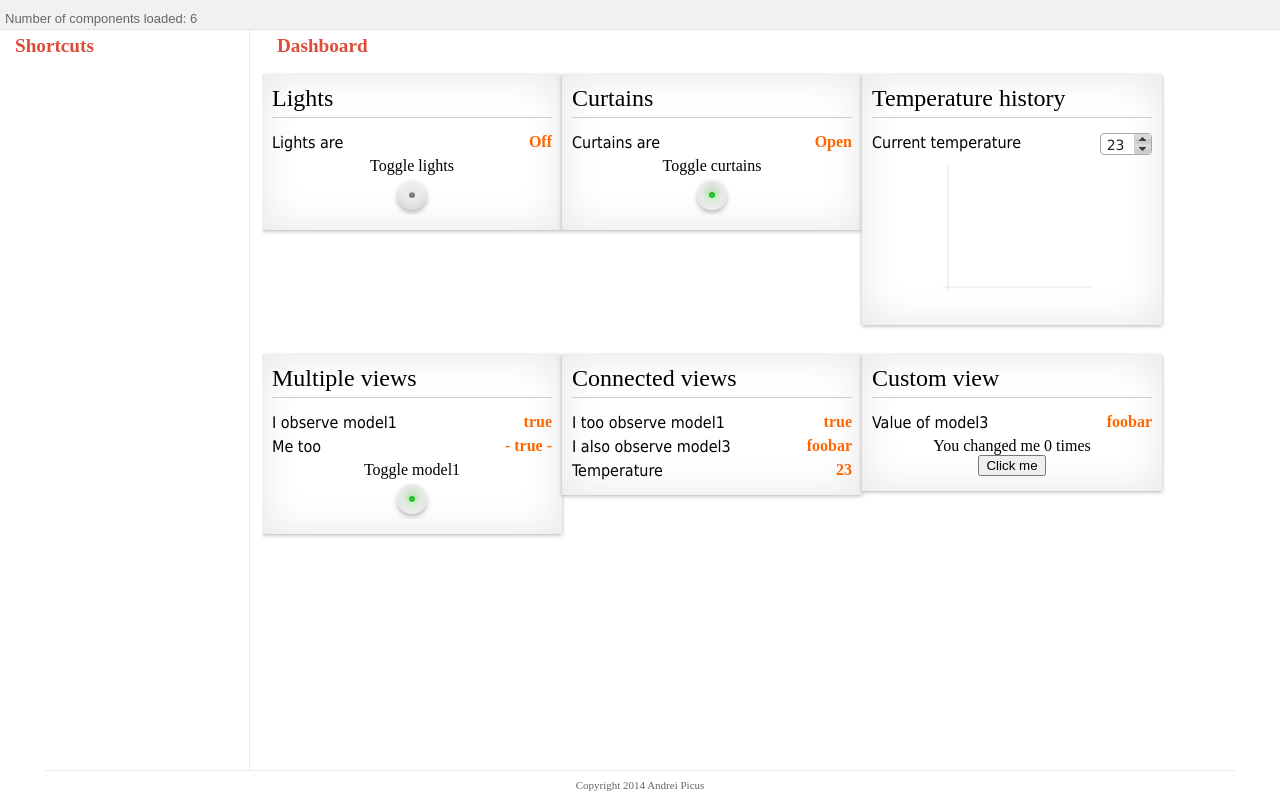
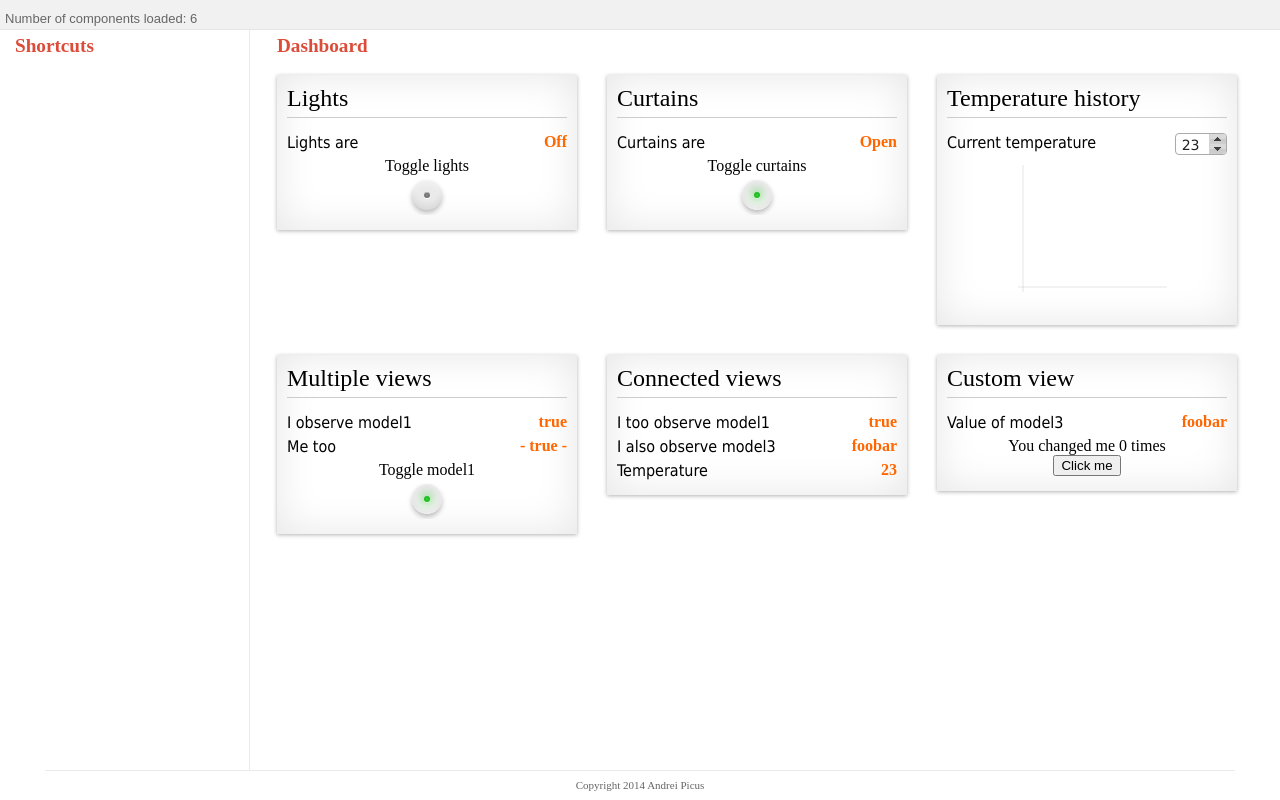
Before and after one commit to NiGhTTraX/Proteus, a website: page demo/index.html in a window 1280 px wide. Drawn offline with Linux system fonts and the light colour scheme.

Commit message:
Revert "demo: Changed some paddings/margins."
This reverts commit 087965114da3e229d3ae085ae9e6fbdfd9aed7dd.

```diff
--- a/demo/demo.css
+++ b/demo/demo.css
@@ -32,10 +32,6 @@ html, body {
 	width: 250px;
 }
 
-#left-sidebar .s {
-	padding: 0 25px;
-}
-
 .s {
 	position: absolute;
 	left: 0;
--- a/demo/theme.css
+++ b/demo/theme.css
@@ -27,8 +27,7 @@
 	box-sizing: border-box;
 	-moz-box-sizing: border-box;
 	padding: 10px;
-	margin-top: 15px;
-	margin-bottom: 15px;
+	margin: 15px;
 	background: #fff;
 	box-shadow: 0 1px 4px rgba(0, 0, 0, 0.3), 0 0 40px rgba(0, 0, 0, 0.1) inset;
 }
```
